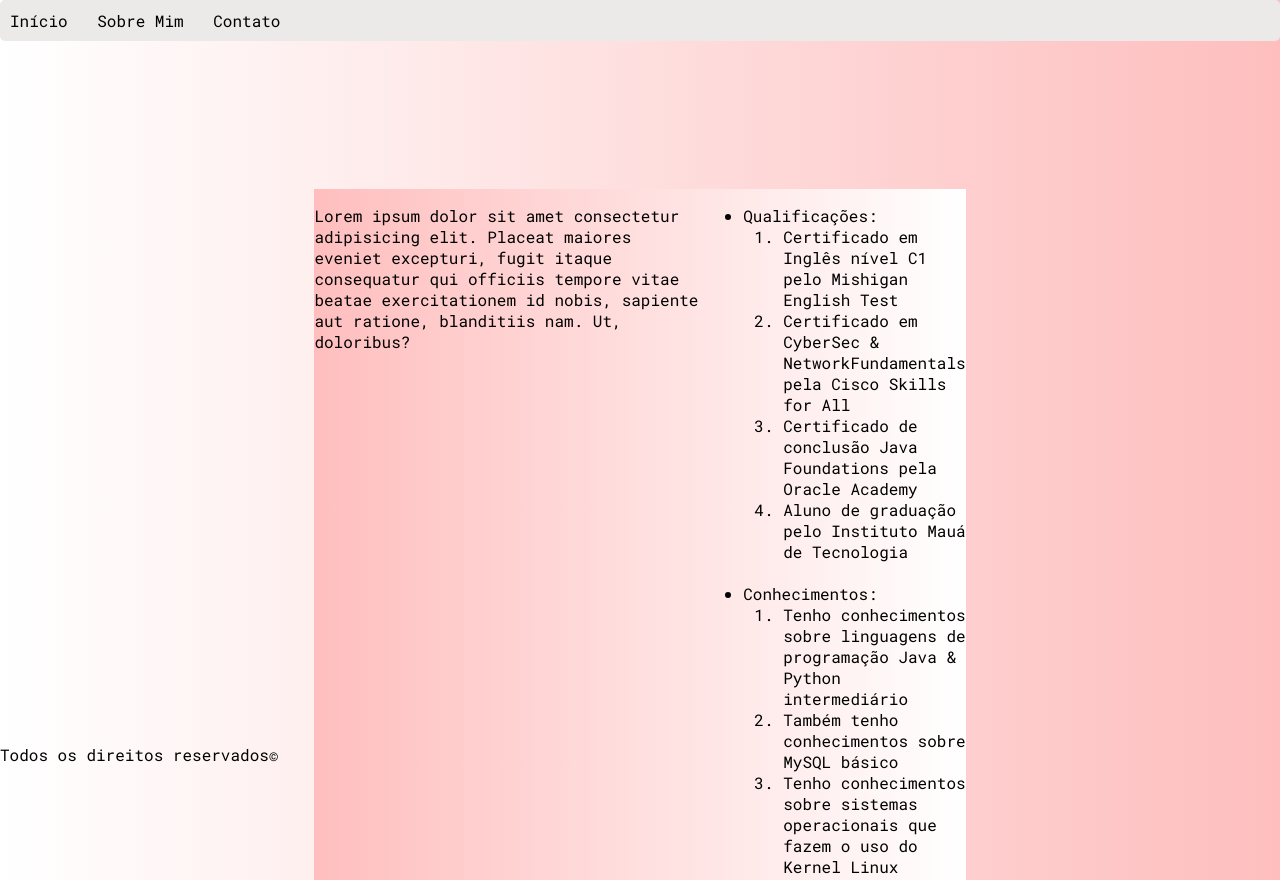
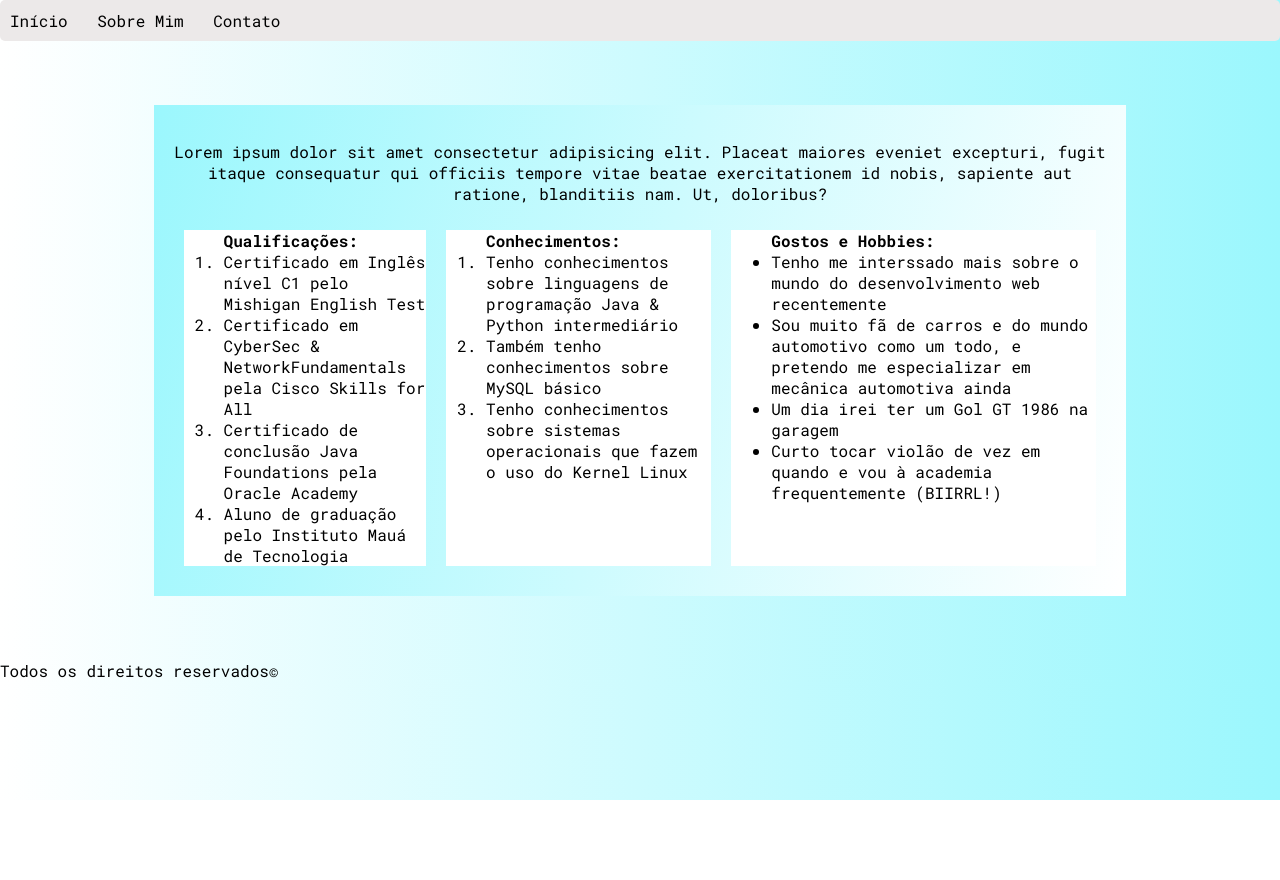
Before and after one commit to arthurbarbosadornelassilva/pratica_web_dev, a plain HTML site: page Portifolio/sobre-mim.html in a window 1280 px wide. Shown: the top 880 px of the page. After the commit the page ends 800 px from the top, so only its background shows below. Drawn offline with Linux system fonts and the light colour scheme.

Commit message:
atualização de estilo das páginas Sobre Mim & Contato + criação da página Formulario e do arquivo de script 'formulario'

```diff
--- /dev/null
+++ b/Portifolio/formulario.html
@@ -0,0 +1,11 @@
+<!DOCTYPE html>
+<html lang="pt-br">
+<head>
+    <meta charset="UTF-8">
+    <meta name="viewport" content="width=device-width, initial-scale=1.0">
+    <title> Formulario </title>
+</head>
+<body>
+    <script src="scripts/formulario.js"></script>
+</body>
+</html>
--- a/Portifolio/sobre-mim.html
+++ b/Portifolio/sobre-mim.html
@@ -13,34 +13,33 @@
         <a href="contato.html" class="link" id="link-contato"> Contato </a>
     </nav>
     <main id="corpo-sobre" class="corpo">
+        <p class="paragrafo">Lorem ipsum dolor sit amet consectetur adipisicing elit. Placeat maiores eveniet excepturi, fugit itaque consequatur qui officiis tempore vitae beatae exercitationem id nobis, sapiente aut ratione, blanditiis nam. Ut, doloribus?</p>
         <section id="secao-sobre" class="secao">
-            <p>Lorem ipsum dolor sit amet consectetur adipisicing elit. Placeat maiores eveniet excepturi, fugit itaque consequatur qui officiis tempore vitae beatae exercitationem id nobis, sapiente aut ratione, blanditiis nam. Ut, doloribus?</p>
-            <ul>
-                <li> Qualificações:
-                    <ol>
+            <ol class="lista">
+                <strong>
+                    Qualificações:
+                </strong>
                 <li> Certificado em Inglês nível C1 pelo Mishigan English Test</li>
                 <li> Certificado em CyberSec & NetworkFundamentals pela Cisco Skills for All </li>
                 <li> Certificado de conclusão Java Foundations pela Oracle Academy </li>
                 <li> Aluno de graduação pelo Instituto Mauá de Tecnologia</li>
             </ol>
-                </li>
-                <br>
-                <li> Conhecimentos:
-                    <ol>
+            <ol class="lista">
+                <strong>
+                    Conhecimentos:
+                </strong>
                 <li> Tenho conhecimentos sobre linguagens de programação Java & Python intermediário </li>
                 <li> Também tenho conhecimentos sobre MySQL básico </li>
                 <li> Tenho conhecimentos sobre sistemas operacionais que fazem o uso do Kernel Linux </li>
             </ol>
-                <br>
-                </li>
-                <li> Gostos e Hobbies:
-                    <ul>
+            <ul class="lista">
+                <strong>
+                    Gostos e Hobbies:
+                </strong>
                 <li> Tenho me interssado mais sobre o mundo do desenvolvimento web recentemente </li>
                 <li> Sou muito fã de carros e do mundo automotivo como um todo, e pretendo me especializar em mecânica automotiva ainda </li>
                 <li> Um dia irei ter um Gol GT 1986 na garagem </li>
                 <li> Curto tocar violão de vez em quando e vou à academia frequentemente (BIIRRL!) </li>
-                    </ul>
-                </li>
             </ul>
         </section>
     </main>
--- a/Portifolio/style/estilo.css
+++ b/Portifolio/style/estilo.css
@@ -15,12 +15,14 @@
     background-position: center;
     background-size: 200px 250px;
     border-radius: 100%;
-    margin: auto 50px;
+    margin: auto 0;
 }
+/*////////////////////////////////////////////////*/
 body {
     margin: 0;
-    background-image: linear-gradient(90deg, rgb(255, 255, 255), rgb(254, 190, 190));
+    background-image: linear-gradient(90deg, rgb(255, 255, 255), rgb(155, 247, 253));
 }
+/*////////////////////////////////////////////////*/
 nav{
     background-color: rgb(236, 233, 233);
     border-radius: 5px;
@@ -38,27 +40,46 @@ nav{
     background-color: rgb(167, 163, 163);
     text-shadow: 2px 2px 3px rgb(236, 233, 233);
 }
+/*////////////////////////////////////////////////*/
 main {
     display: block;
     padding: 20px;
     margin: 10% 23%;
+    background-image: linear-gradient(285deg, rgb(255, 255, 255), rgb(155, 247, 253));
 }
 main#corpo-inicio, main#corpo-contato {
     border: solid black;
 }
+main#corpo-sobre {
+    margin: 5% 12%;
+}
+/*////////////////////////////////////////////////*/
 section.secao {
     display: flex;
-    background-image: linear-gradient(270deg, rgb(255, 255, 255), rgb(255, 190, 190));
 }
-article.artigo {
-    display: block;
+section#secao-inicio {
+    text-shadow: 2px 2px 2px rgb(49, 173, 146);
+}
+section#secao-sobre {
+
+}
+.artigo {
     width: 500px;
 }
+.paragrafo {
+    display: flex;
+    text-align: center;
+}
+.lista {
+    display: block;
+    background-color: white;
+    margin: 10px;
+}
+/*////////////////////////////////////////////////*/
 footer {
-    display: block;
-    margin: 25px auto;
-    position: fixed;
-    bottom: 10px;
+    display: inline-block;
+    margin: auto 0;
+    bottom: 0;
 }
 #linkedin-svg {
     display: inline;
```
Also changed, not shown: Portifolio/scripts/formulario.js (added). Lines whose indentation alone changed are shown as unchanged.
